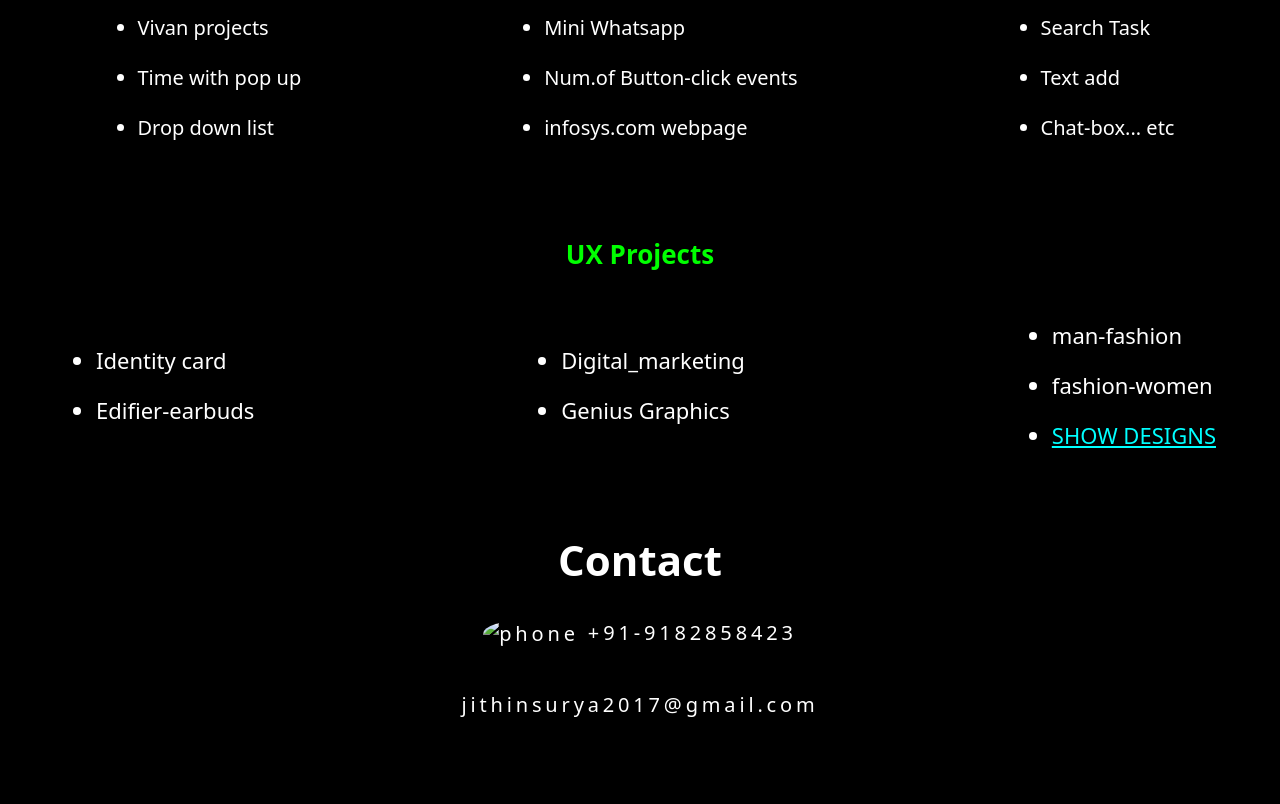
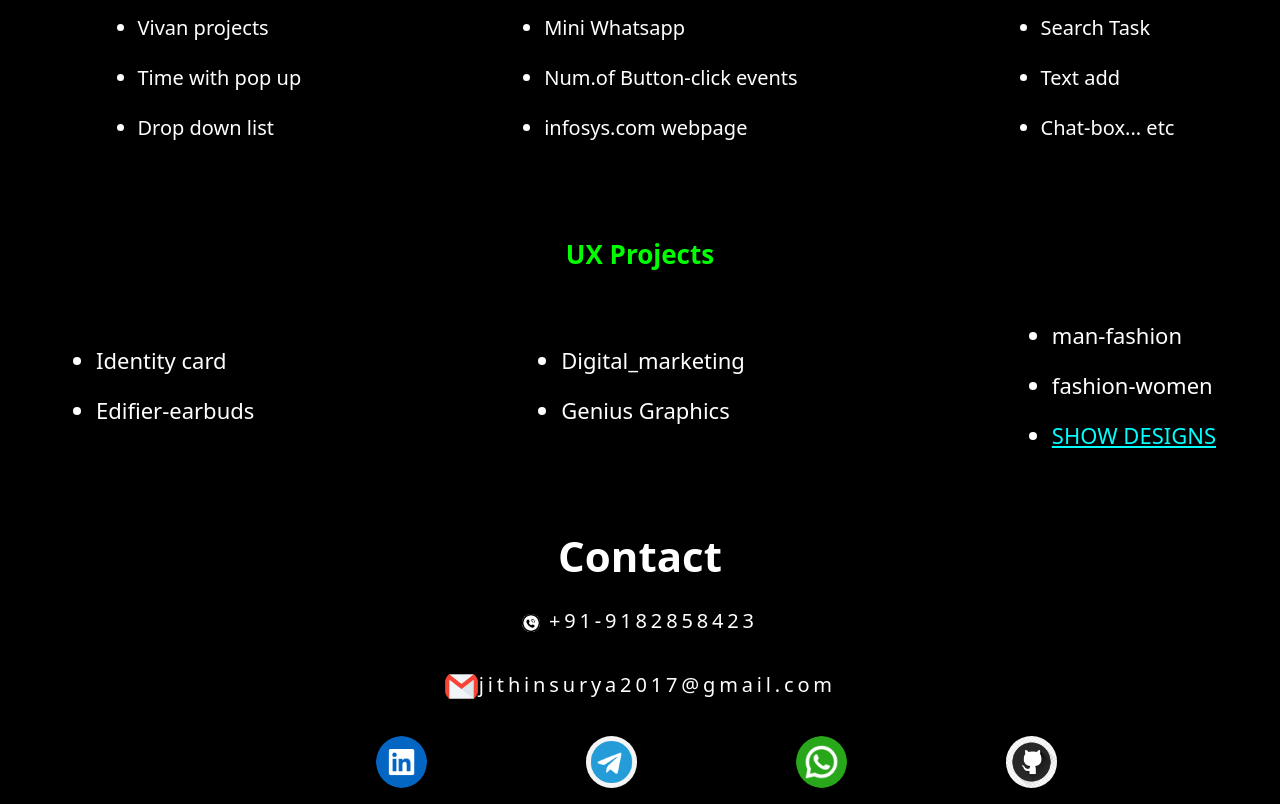
Before and after one commit to jithinsurya/jithinsurya1, a plain HTML site: page index.html in a window 1280 px wide. Shown: the part 1901-2705 px from the top of the page. Drawn offline with Linux system fonts and the light colour scheme; files that its build step writes are made by us from their sources; a script that the page names is missing.

Commit message:
Add files via upload

```diff
--- a/index.html
+++ b/index.html
@@ -45,7 +45,7 @@
     </div>
 
     <div class="im1">
-      <img src="IMAGES/photo.png" alt="">
+      <img src="photo.png" alt="">
     </div>
   </div>
 
@@ -54,7 +54,7 @@
 
   <div class="about-part" id="ab-2">
     <div class="im2">
-      <img src="IMAGES/court dress.jpg" alt="">
+      <img src="court dress.jpg" alt="">
 
     </div>
 
@@ -195,13 +195,13 @@
 
   <div class="con" id="contact">
     <h1>Contact</h1>
-    <p><img src="IMAGES/contact-icon-2.png" alt="phone"> +91-9182858423</p>
-    <p><a href="https://mail.google.com/mail/u/0/?ogbl"><img src="IMAGES/email icon.png" alt=""></a>jithinsurya2017@gmail.com</p>
+    <p><img src="contact-icon-2.png" alt="phone"> +91-9182858423</p>
+    <p><a href="https://mail.google.com/mail/u/0/?ogbl"><img src="email icon.png" alt=""></a>jithinsurya2017@gmail.com</p>
     <h5>
-      <a href="https://in.linkedin.com/"><img src="IMAGES/linkedin icon.png" alt=""></a>
-      <a href="https://web.telegram.org/k/" ></a><img src="IMAGES/telegram icon.png" alt=""></a>
-      <a href="https://web.whatsapp.com/" ></a><img src="IMAGES/whatsapp.png" alt=""></a>
-      <a href="https://github.com/" ><img src="IMAGES/github icon.png" alt=""></a>
+      <a href="https://in.linkedin.com/"><img src="linkedin icon.png" alt=""></a>
+      <a href="https://web.telegram.org/k/" ></a><img src="telegram icon.png" alt=""></a>
+      <a href="https://web.whatsapp.com/" ></a><img src="whatsapp.png" alt=""></a>
+      <a href="https://github.com/" ><img src="github icon.png" alt=""></a>
     </h5>
   </div>
 </div>
```
Also changed, not shown: index-1.css (+10 -0 lines).
